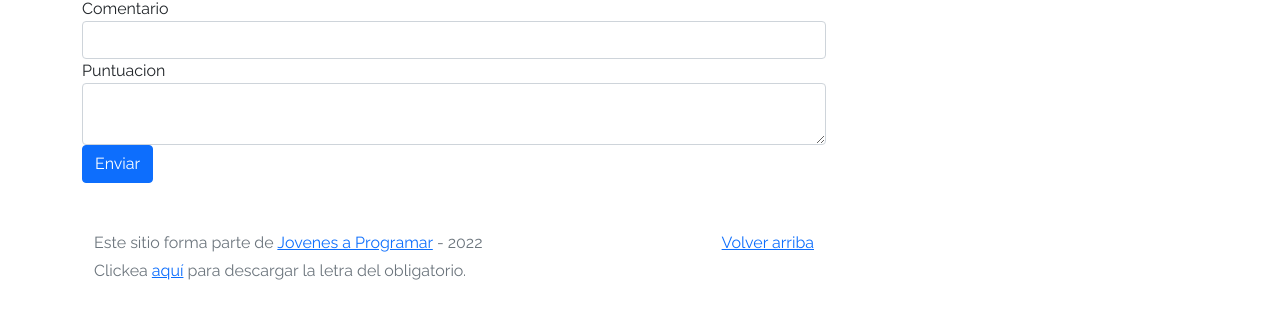
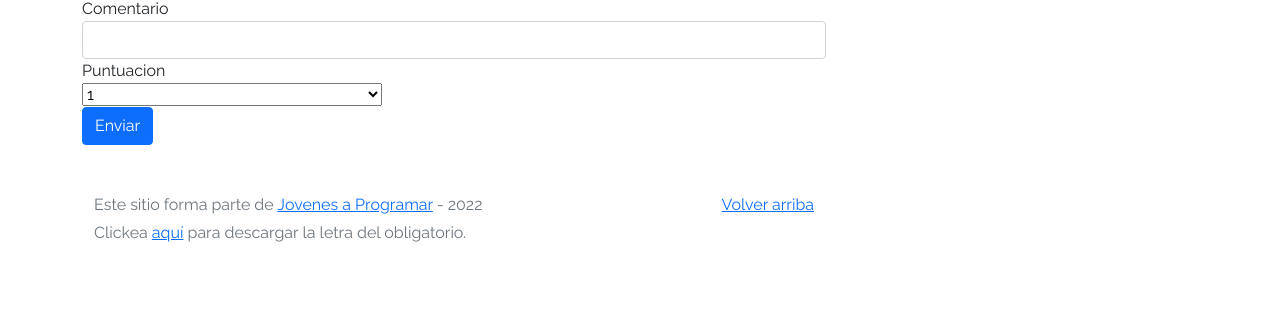
Before and after one commit to MicaelaRavera/individual, a plain HTML site: page product-info.html in a window 1280 px wide. Shown: the part 697-1016 px from the top of the page. After the commit the page ends 994 px from the top, so only its background shows below. Drawn offline with Linux system fonts and the light colour scheme; no server answers.

Commit message:
se agrando el boton select

```diff
--- a/css/styles.css
+++ b/css/styles.css
@@ -205,3 +205,6 @@ a.custom-card:hover {
 .todo{
 border:solid black thin;
 }
+.seleccion{
+  width: 300px;
+}
--- a/product-info.html
+++ b/product-info.html
@@ -61,7 +61,14 @@
           </div>
           <div class="form-group">
             <label>Puntuacion</label>
-            <textarea id="comment" class="form-control"></textarea></label>
+            <br>
+            <select id="comment" class="seleccion" >
+              <option value="1">1</option>
+              <option value="2">2</option>
+              <option value="3">3</option>
+              <option value="4">4</option>
+              <option value="5">5</option>
+            </select>
           </div>
           <button type="button" class="btn btn-primary" onclick="comment();">Enviar</button>
         </form>
```
